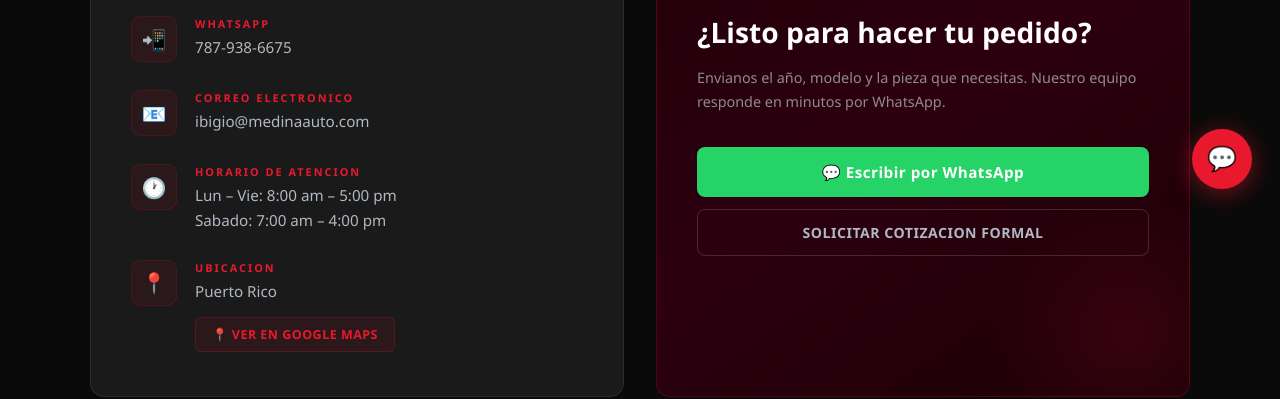
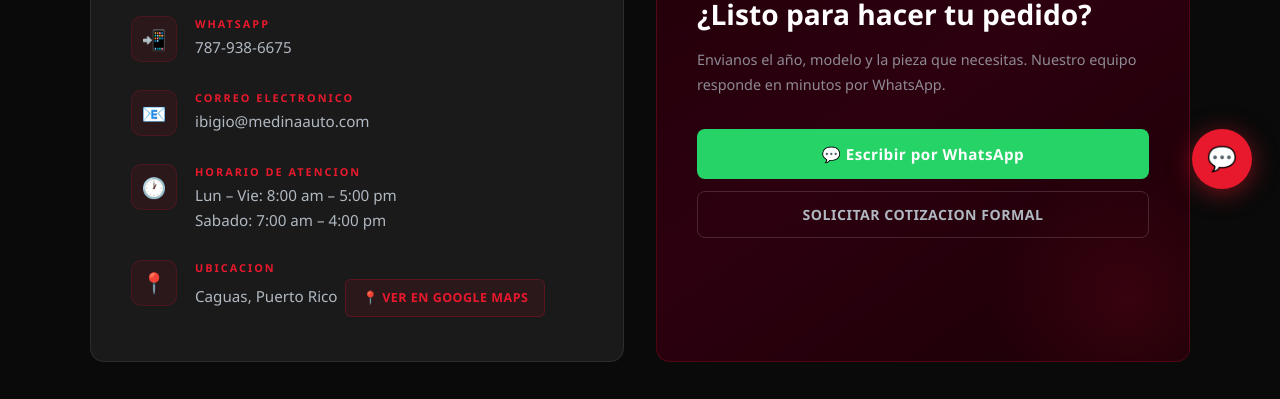
Before and after one commit to bigiotec01/WebPiezas, a plain HTML site: page contacto.html in a window 1280 px wide. Shown: the part 583-982 px from the top of the page. Drawn offline with nearby package versions, Linux system fonts and the light colour scheme.

Commit message:
Agregar ciudad Caguas en ubicacion de contacto
Co-Authored-By: Claude Sonnet 4.6 <noreply@anthropic.com>

```diff
--- a/contacto.html
+++ b/contacto.html
@@ -70,8 +70,7 @@
           <div class="contact-info-icon">&#128205;</div>
           <div class="contact-info-body">
             <span class="contact-info-label">Ubicacion</span>
-            <p class="contact-info-value">Puerto Rico</p>
-            <a href="https://maps.app.goo.gl/hBWUQjR2aXkacBxJ7" target="_blank" class="map-btn" style="margin-top:10px;">&#128205; Ver en Google Maps</a>
+            <p class="contact-info-value">Caguas, Puerto Rico &nbsp;<a href="https://maps.app.goo.gl/hBWUQjR2aXkacBxJ7" target="_blank" class="map-btn" style="display:inline-flex;vertical-align:middle;">&#128205; Ver en Google Maps</a></p>
           </div>
         </div>
       </div>
```
